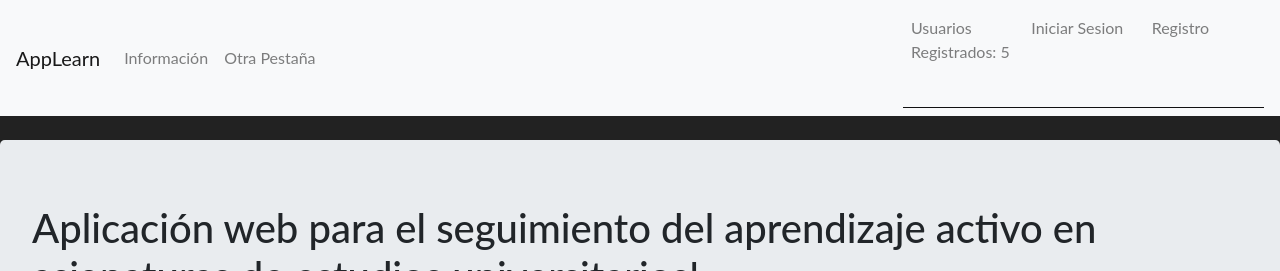
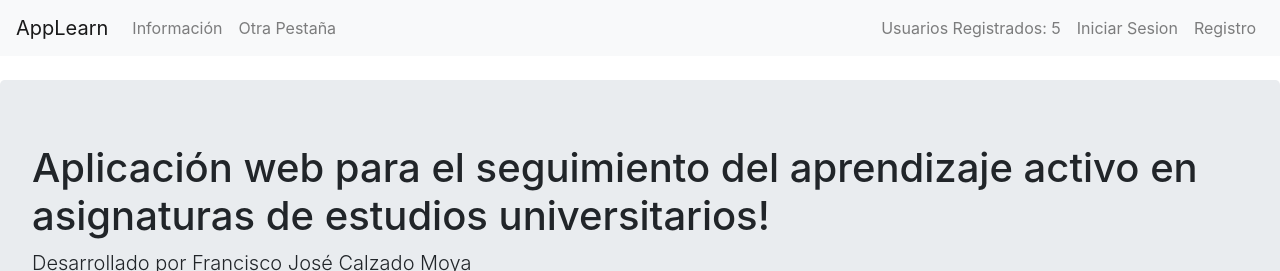
Before and after one commit to francalzado/TFG-final, a PHP site: page / in a window 1280 px wide. Shown: the top 271 px of the page. Run offline with PHP 8.4, Linux system fonts and the light colour scheme; data comes from the database, SQL or seed files in the repository; some libraries are stand-ins or nearby versions.

Commit message:
estilos comentados.

```diff
--- a/css/estilos.css
+++ b/css/estilos.css
@@ -1,4 +1,4 @@
-body, html{
+/*body, html{
   height: 100%;
   background: #222222;
   font-family: 'Lato', sans-serif;
@@ -98,7 +98,7 @@ form.login input[type="submit"]:hover
     background-color: #75ba48;
     border-color: #75ba48;
     width: 100%;
-    /* font-weight: 600 !important; */
+     font-weight: 600 !important;
     padding: 7px 10px;
     font-size: 15px !important;
     border-radius: 0px;
@@ -194,7 +194,7 @@ form.login a:hover
     letter-spacing: 1px;
 }
 
-/*----------quiz.css---------------*/
+----------quiz.css---------------
 
 
 .loanParamsLoader {
@@ -293,7 +293,7 @@ input[type=radio]:checked ~ .check {
 }
 
 input[type=radio]:checked ~ .check::before{
-  background: #00FF00;/*attr('data-background');*/
+  background: #00FF00;attr('data-background');
 }
 
 input[type=radio]:checked ~ label{
@@ -330,19 +330,19 @@ input[type=radio]:checked ~ label{
     border-top-left-radius: 25px;
 }
 #alert{
-    /* Position fixed */
+     Position fixed
     position:fixed;
-    /* Center it! */
+     Center it!
     top: 50%;
     left: 50%;
     margin-top: -50px;
     margin-left: -100px;
 }
-/*----------riple bubble-----------------*/
+----------riple bubble-----------------
 ul {
     margin: 0 auto;
 }
-/*.ink styles - the elements which will create the ripple effect. The size and position of these elements will be set by the JS code. Initially these elements will be scaled down to 0% and later animated to large fading circles on user click.*/
+.ink styles - the elements which will create the ripple effect. The size and position of these elements will be set by the JS code. Initially these elements will be scaled down to 0% and later animated to large fading circles on user click.
 .ink {
     display: inline;
     position: absolute;
@@ -350,9 +350,10 @@ ul {
     border-radius: 100%;
     transform: scale(0);
 }
-/*animation effect*/
+animation effect
 .ink.animate {animation: ripple 0.65s linear;}
 @keyframes ripple {
-    /*scale the element to 250% to safely cover the entire link and fade it out*/
+    scale the element to 250% to safely cover the entire link and fade it out
     100% {opacity: 0; transform: scale(2.5);}
 }
+*/
```
